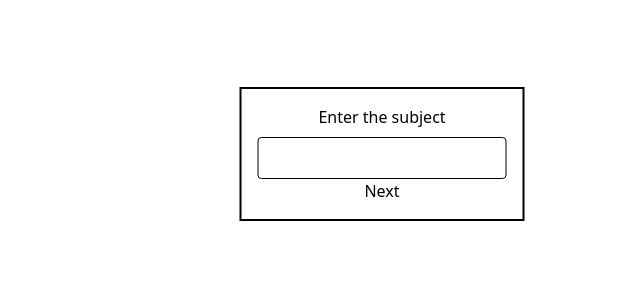
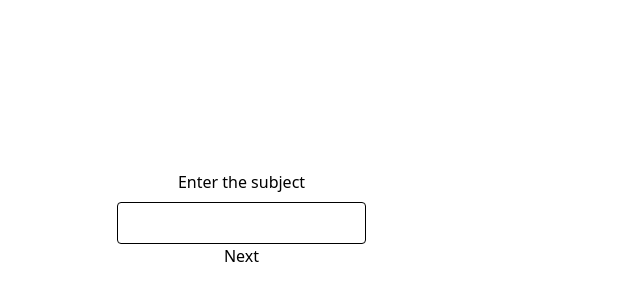
Before and after one commit to G-Just/React-ts-weighted-scoring-tool, a React (Vite) app: page / in a window 1280 px wide. Shown: the part 126-426 px from the top of the page, without its empty margins (258-898 px from the left). Built offline with nearby package versions, Linux system fonts and the light colour scheme.

Commit message:
Developing transition animation

```diff
--- a/index.html
+++ b/index.html
@@ -7,8 +7,8 @@
     <meta name="viewport" content="width=device-width, initial-scale=1.0" />
     <title>Decision making assist</title>
   </head>
-  <body>
-    <div id="root"></div>
+  <body class="w-screen h-screen overflow-hidden">
+    <div id="root" class="w-full h-full overflow-hidden"></div>
     <script type="module" src="/src/main.tsx"></script>
   </body>
 </html>
--- a/src/App.tsx
+++ b/src/App.tsx
@@ -35,14 +35,12 @@ function App() {
 
   return (
     <DataContext.Provider value={data}>
-      <div className="w-screen h-screen overflow-hidden">
       {stage === 0 ? <SubjectForm /> : null}
       {stage === 1 ? <OptionsForm /> : null}
       {stage === 2 ? <CriteriaForm /> : null}
       {stage === 3 ? <WeightForm /> : null}
       {stage === 4 ? <RatingsForm /> : null}
       {stage === 5 ? <ResultTable /> : null}
-      </div>
     </DataContext.Provider>
   );
 }
--- a/src/components/SubjectForm.tsx
+++ b/src/components/SubjectForm.tsx
@@ -9,7 +9,7 @@ export default function SubjectForm() {
   }
 
   return (
-    <div className="flex flex-col items-center justify-center p-4 border-2 border-black slideIn">
+    <div className="flex flex-col items-center justify-center p-4 slideIn">
       <div className="flex flex-col items-center justify-center gap-2">
         <label>Enter the subject</label>
         <input
--- a/src/index.css
+++ b/src/index.css
@@ -3,15 +3,26 @@
 @tailwind utilities;
 
 @keyframes slide {
+  0% {
+    transform: rotate(-20deg);
+  }
+  40% {
+    transform: rotate(-20deg);
+  }
+  60% {
+    transform: rotate(20deg);
+    right: 50%;
+  }
   100% {
+    transform: rotate(0deg);
     right: 50%;
   }
 }
 
 .slideIn {
   position: absolute;
-  right: -100%;
+  right: -200%;
   top: 35%;
-  transform: translate(50%, -50%);
-  animation: slide 1s forwards;
+  animation: slide 2s forwards;
+  transform-origin: center -50px;
 }
```
Lines whose indentation alone changed are shown as unchanged.
